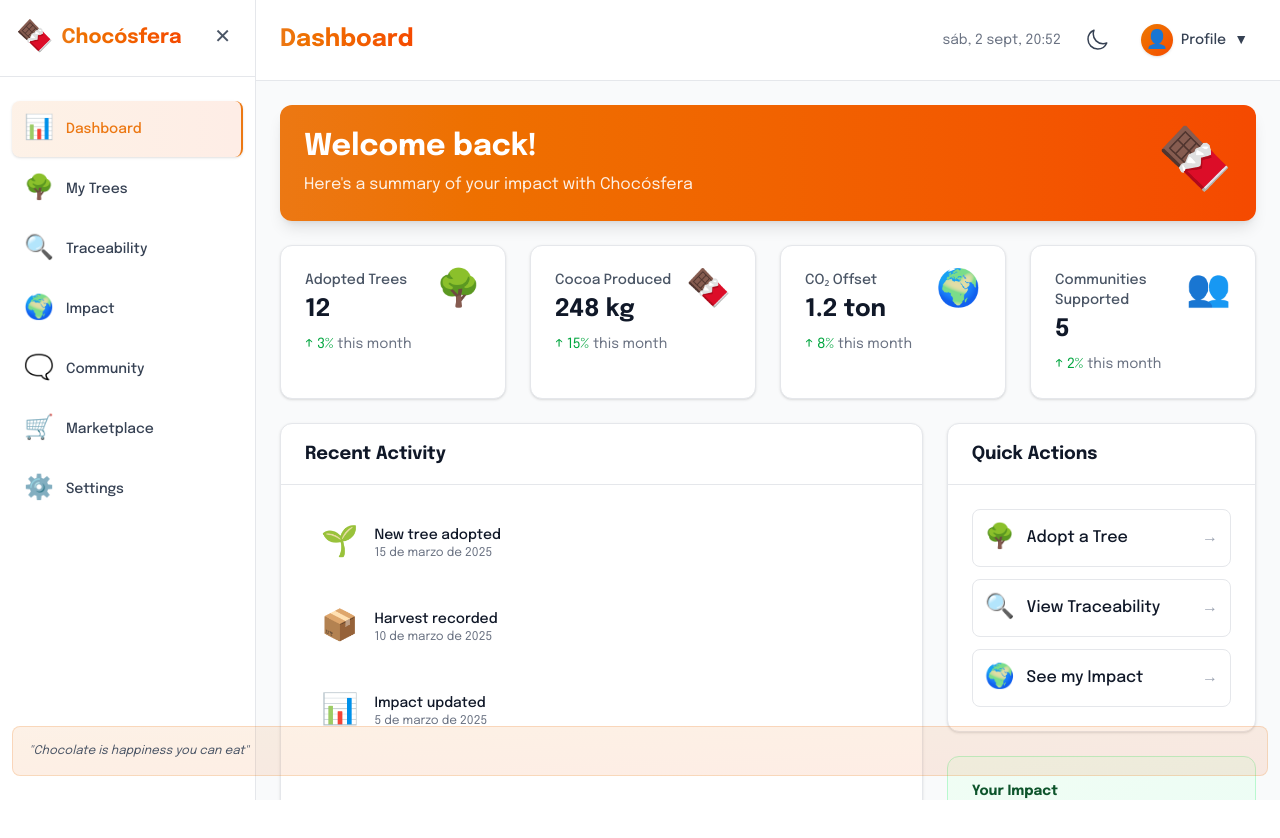
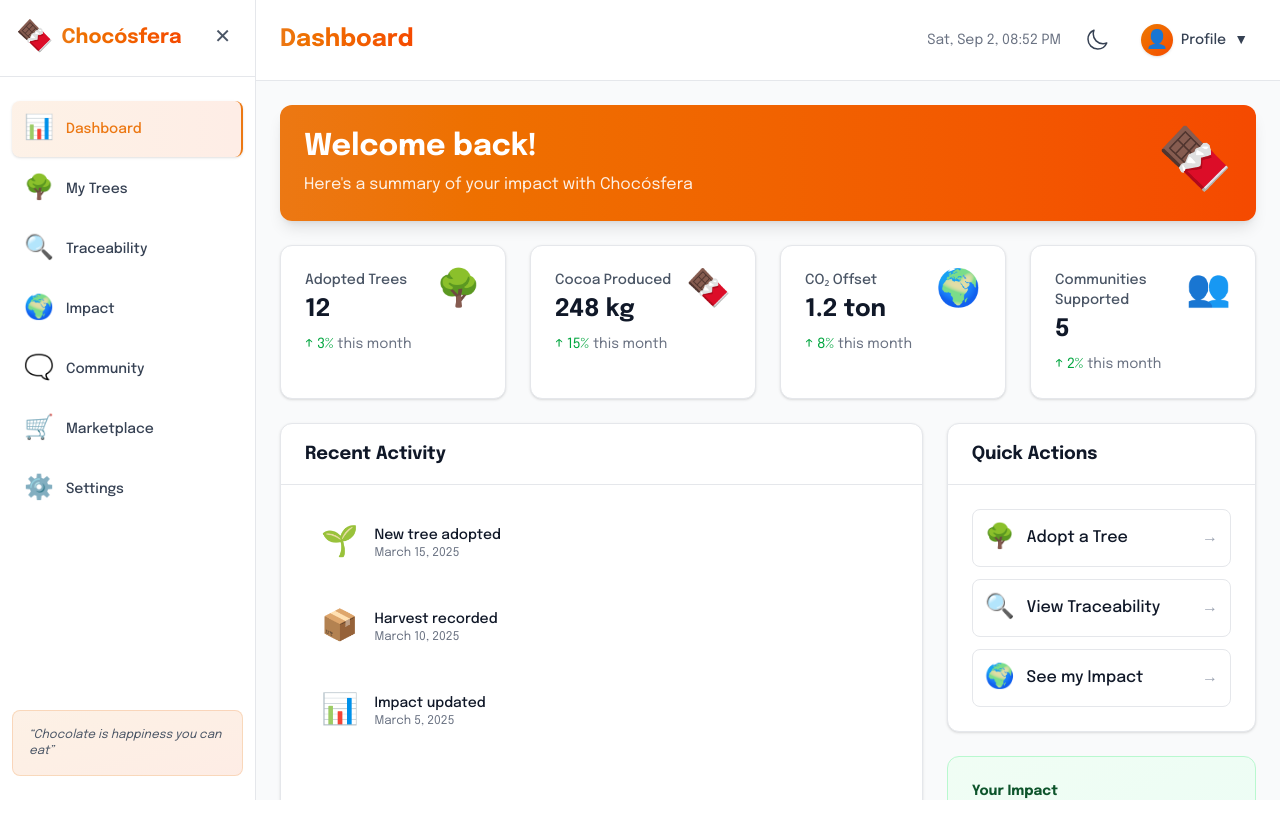
Before and after one commit to Chococoin/chocosfera, a Next.js app: page /en/dashboard in a window 1280 px wide. Shown: the top 838 px of the page. Built offline with nearby package versions, Linux system fonts and the light colour scheme.

Commit message:
fix: align locale experiences and clean lint

```diff
--- a/app/[locale]/components/Header.tsx
+++ b/app/[locale]/components/Header.tsx
@@ -1,22 +1,15 @@
 'use client';
 
+import Link from 'next/link';
 import { useTranslations, useLocale } from 'next-intl';
-import { useRouter } from 'next/navigation';
 import ThemeToggle from './ThemeToggle';
 import LanguageSelector from './LanguageSelector';
 
 export default function Header() {
   const t = useTranslations('header');
   const locale = useLocale();
-  const router = useRouter();
-
-  const handleLogin = () => {
-    router.push(`/${locale}/login`);
-  };
-
-  const handleRegister = () => {
-    router.push(`/${locale}/register`);
-  };
+  const loginHref = `/${locale}/login`;
+  const registerHref = `/${locale}/register`;
 
   return (
     <header className="fixed left-0 right-0 top-0 z-10 flex items-center justify-between bg-background-light p-4 shadow-md dark:bg-background-dark">
@@ -27,18 +20,18 @@
       <div className="flex items-center gap-3">
         <ThemeToggle />
         <LanguageSelector currentLocale={locale} />
-        <a
-          onClick={handleLogin}
-          className="cursor-pointer text-sm font-medium text-gray-700 transition-colors hover:text-primary dark:text-gray-300 dark:hover:text-primary"
+        <Link
+          href={loginHref}
+          className="text-sm font-medium text-gray-700 transition-colors hover:text-primary dark:text-gray-300 dark:hover:text-primary"
         >
           {t('login')}
-        </a>
-        <button
-          onClick={handleRegister}
+        </Link>
+        <Link
+          href={registerHref}
           className="cursor-pointer rounded-full bg-primary px-4 py-2 text-sm font-bold text-white shadow-lg transition-transform duration-200 hover:scale-105"
         >
           {t('register')}
-        </button>
+        </Link>
       </div>
     </header>
   );
--- a/app/[locale]/dashboard/components/DashboardHeader.tsx
+++ b/app/[locale]/dashboard/components/DashboardHeader.tsx
@@ -1,13 +1,25 @@
 'use client';
 
-import { useEffect, useState } from 'react';
-import { useTranslations } from 'next-intl';
+import { useEffect, useMemo, useState } from 'react';
+import { useLocale, useTranslations } from 'next-intl';
 import ThemeToggle from '../../components/ThemeToggle';
 
 export function DashboardHeader() {
   const [currentTime, setCurrentTime] = useState<Date | null>(null);
   const [showProfileMenu, setShowProfileMenu] = useState(false);
   const t = useTranslations('dashboard.header');
+  const locale = useLocale();
+  const dateTimeFormatter = useMemo(
+    () =>
+      new Intl.DateTimeFormat(locale, {
+        weekday: 'short',
+        day: 'numeric',
+        month: 'short',
+        hour: '2-digit',
+        minute: '2-digit',
+      }),
+    [locale],
+  );
 
   useEffect(() => {
     setCurrentTime(new Date());
@@ -48,15 +60,7 @@
         <div className="flex items-center space-x-4">
           {/* Current time */}
           <div className="hidden md:block text-sm text-gray-500 dark:text-gray-400">
-            {currentTime
-              ? currentTime.toLocaleString('es-ES', {
-                  weekday: 'short',
-                  day: 'numeric',
-                  month: 'short',
-                  hour: '2-digit',
-                  minute: '2-digit',
-                })
-              : '...'}
+            {currentTime ? dateTimeFormatter.format(currentTime) : '...'}
           </div>
 
           {/* Theme toggle */}
--- a/app/[locale]/dashboard/components/Sidebar.tsx
+++ b/app/[locale]/dashboard/components/Sidebar.tsx
@@ -65,7 +65,7 @@
 
   return (
     <div
-      className={`bg-white dark:bg-gray-900 border-r border-gray-200 dark:border-gray-700 transition-all duration-300 ${
+      className={`relative bg-white dark:bg-gray-900 border-r border-gray-200 dark:border-gray-700 transition-all duration-300 ${
         isCollapsed ? 'w-16' : 'w-64'
       }`}
     >
@@ -118,7 +118,7 @@
       {!isCollapsed && (
         <div className="absolute bottom-6 left-3 right-3 p-4 bg-gradient-to-br from-primary/10 to-orange-600/10 rounded-lg border border-primary/20">
           <p className="text-xs text-gray-600 dark:text-gray-400 italic">
-            "{t('quote')}"
+            “{t('quote')}”
           </p>
         </div>
       )}
--- a/app/[locale]/dashboard/components/TelegramWidget.tsx
+++ b/app/[locale]/dashboard/components/TelegramWidget.tsx
@@ -49,6 +49,7 @@
           widgetElement.setAttribute('data-colorful', '1');
           widgetElement.setAttribute('data-color', 'EC7813'); // Color primary de Chocósfera
           widgetElement.setAttribute('data-dark-color', 'F97316'); // Color naranja oscuro
+          widgetElement.setAttribute('data-color-scheme', colorScheme);
 
           widgetRef.current.appendChild(widgetElement);
         }
@@ -75,8 +76,8 @@
 declare global {
   interface Window {
     Telegram?: {
-      DiscussionButton?: any;
-      Login?: any;
+      DiscussionButton?: unknown;
+      Login?: unknown;
     };
   }
 }
--- a/app/[locale]/dashboard/page.tsx
+++ b/app/[locale]/dashboard/page.tsx
@@ -44,6 +44,11 @@
     { id: 2, action: t('activity.harvestRecorded'), date: '2025-03-10', icon: '📦' },
     { id: 3, action: t('activity.impactUpdated'), date: '2025-03-05', icon: '📊' },
   ];
+  const recentActivityFormatter = new Intl.DateTimeFormat(locale, {
+    day: 'numeric',
+    month: 'long',
+    year: 'numeric',
+  });
 
   const quickActions = [
     { name: t('actions.adoptTree'), icon: '🌳', href: '/dashboard/trees' },
@@ -124,11 +129,7 @@
                       {activity.action}
                     </p>
                     <p className="text-xs text-gray-500 dark:text-gray-400">
-                      {new Date(activity.date).toLocaleDateString('es-ES', {
-                        day: 'numeric',
-                        month: 'long',
-                        year: 'numeric',
-                      })}
+                      {recentActivityFormatter.format(new Date(activity.date))}
                     </p>
                   </div>
                 </div>
--- a/app/[locale]/dashboard/trees/components/What3WordsAddress.tsx
+++ b/app/[locale]/dashboard/trees/components/What3WordsAddress.tsx
@@ -5,16 +5,12 @@
 
 interface What3WordsAddressProps {
   address: string;
-  language: string;
   languageName: string;
-  coordinates: { lat: number; lng: number };
 }
 
 export function What3WordsAddress({
   address,
-  language,
   languageName,
-  coordinates,
 }: What3WordsAddressProps) {
   const t = useTranslations('dashboard.trees.what3words');
   const [copied, setCopied] = useState(false);
@@ -50,7 +46,8 @@
               </span>
             </div>
             <code className="text-sm font-mono font-bold text-red-700 dark:text-red-300">
-              ///{address}
+              {'///'}
+              {address}
             </code>
           </div>
           <div className="flex gap-1 opacity-0 group-hover:opacity-100 transition-opacity">
--- a/app/[locale]/layout.tsx
+++ b/app/[locale]/layout.tsx
@@ -1,9 +1,10 @@
 import type { Metadata } from "next";
+import Script from 'next/script';
 import { Epilogue } from "next/font/google";
 import { NextIntlClientProvider } from 'next-intl';
 import { getMessages } from 'next-intl/server';
 import { notFound } from 'next/navigation';
-import { locales } from '@/i18n';
+import { locales, type Locale } from '@/i18n';
 import "./globals.css";
 
 const epilogue = Epilogue({
@@ -19,14 +20,14 @@
 
 export default async function RootLayout({
   children,
-  params
+  params,
 }: Readonly<{
   children: React.ReactNode;
-  params: Promise<{ locale: string }>;
+  params: { locale: string };
 }>) {
-  const { locale } = await params;
+  const { locale } = params;
 
-  if (!locales.includes(locale as any)) {
+  if (!locales.includes(locale as Locale)) {
     notFound();
   }
 
@@ -35,10 +36,7 @@
   return (
     <html lang={locale} suppressHydrationWarning>
       <head>
-        <link rel="preconnect" href="https://fonts.googleapis.com" />
-        <link rel="preconnect" href="https://fonts.gstatic.com" crossOrigin="anonymous" />
-        <link href="https://fonts.googleapis.com/css2?family=Epilogue:wght@400;500;700;900&display=swap" rel="stylesheet" />
-        <script src="/theme-init.js" />
+        <Script src="/theme-init.js" strategy="beforeInteractive" />
       </head>
       <body className={`${epilogue.variable} antialiased`} suppressHydrationWarning>
         <NextIntlClientProvider messages={messages}>
--- a/app/[locale]/login/page.tsx
+++ b/app/[locale]/login/page.tsx
@@ -2,13 +2,11 @@
 
 import { useState } from 'react';
 import { useTranslations, useLocale } from 'next-intl';
-import { useRouter } from 'next/navigation';
 import Link from 'next/link';
 
 export default function LoginPage() {
   const t = useTranslations('login');
   const locale = useLocale();
-  const router = useRouter();
   const [formData, setFormData] = useState({
     usernameOrEmail: '',
     password: '',
--- a/app/[locale]/register/page.tsx
+++ b/app/[locale]/register/page.tsx
@@ -2,7 +2,6 @@
 
 import { useState } from 'react';
 import { useTranslations, useLocale } from 'next-intl';
-import { useRouter } from 'next/navigation';
 import Link from 'next/link';
 
 interface ValidationErrors {
@@ -14,7 +13,6 @@
 export default function RegisterPage() {
   const t = useTranslations('register');
   const locale = useLocale();
-  const router = useRouter();
   const [formData, setFormData] = useState({
     nick: '',
     email: '',
--- a/i18n.ts
+++ b/i18n.ts
@@ -4,12 +4,15 @@
 export const locales = ['es', 'en', 'it', 'fr', 'de', 'pt', 'ro', 'ja', 'zh'] as const;
 export type Locale = (typeof locales)[number];
 
+const isSupportedLocale = (value: string): value is Locale =>
+  locales.includes(value as Locale);
+
 export default getRequestConfig(async ({ requestLocale }) => {
   // Obtener el locale desde requestLocale (puede ser Promise en Next.js 15)
-  let locale = await requestLocale;
+  const locale = await requestLocale;
 
   // Validar que el locale sea válido
-  if (!locale || !locales.includes(locale as Locale)) {
+  if (!locale || !isSupportedLocale(locale)) {
     notFound();
   }
 
--- a/public/theme-init.js
+++ b/public/theme-init.js
@@ -9,7 +9,7 @@
     } else {
       document.documentElement.classList.remove("dark");
     }
-  } catch (_) {
+  } catch {
     // Fallback if localStorage is not available
     console.warn("Unable to access localStorage for theme");
   }
```
